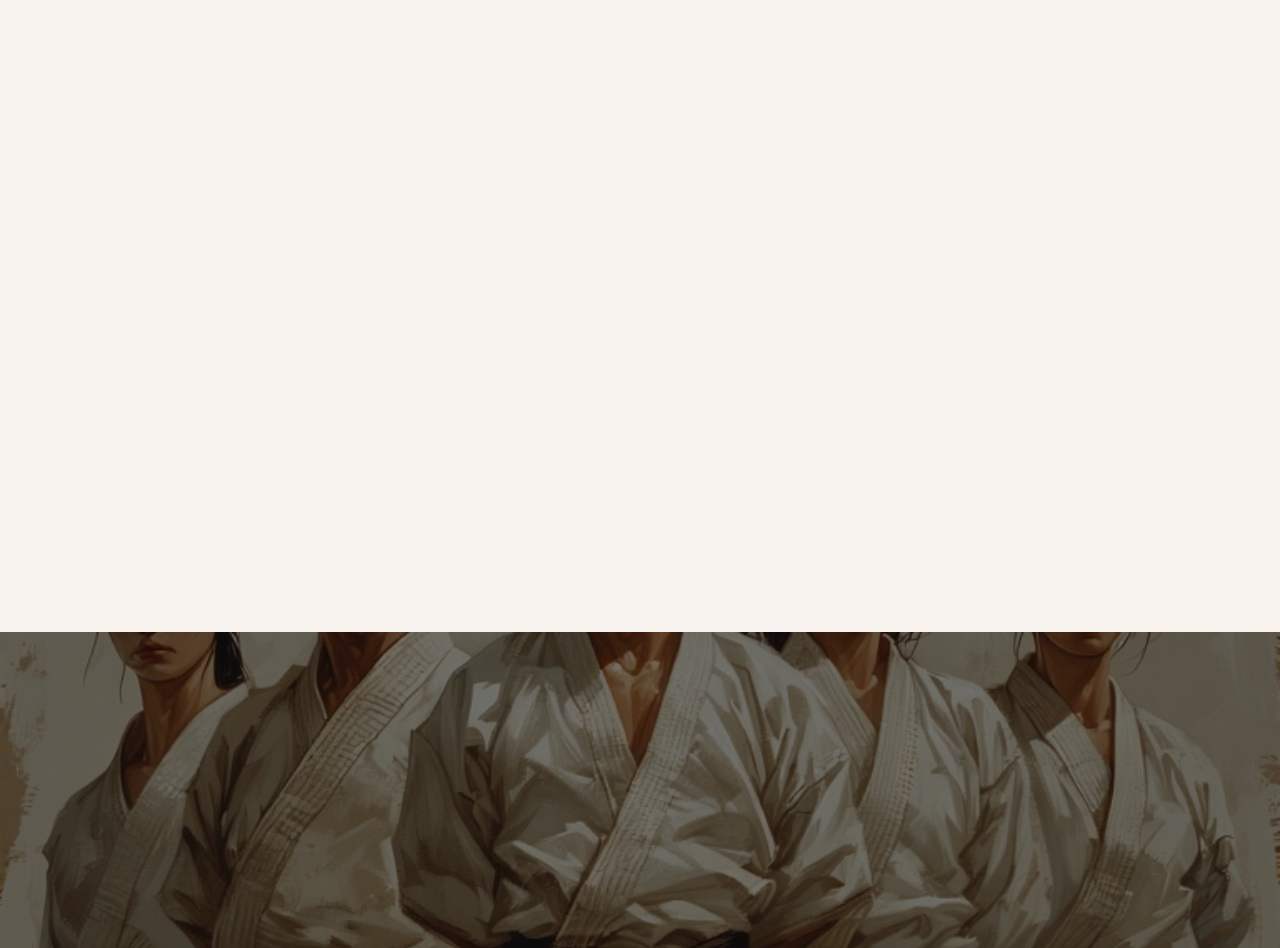
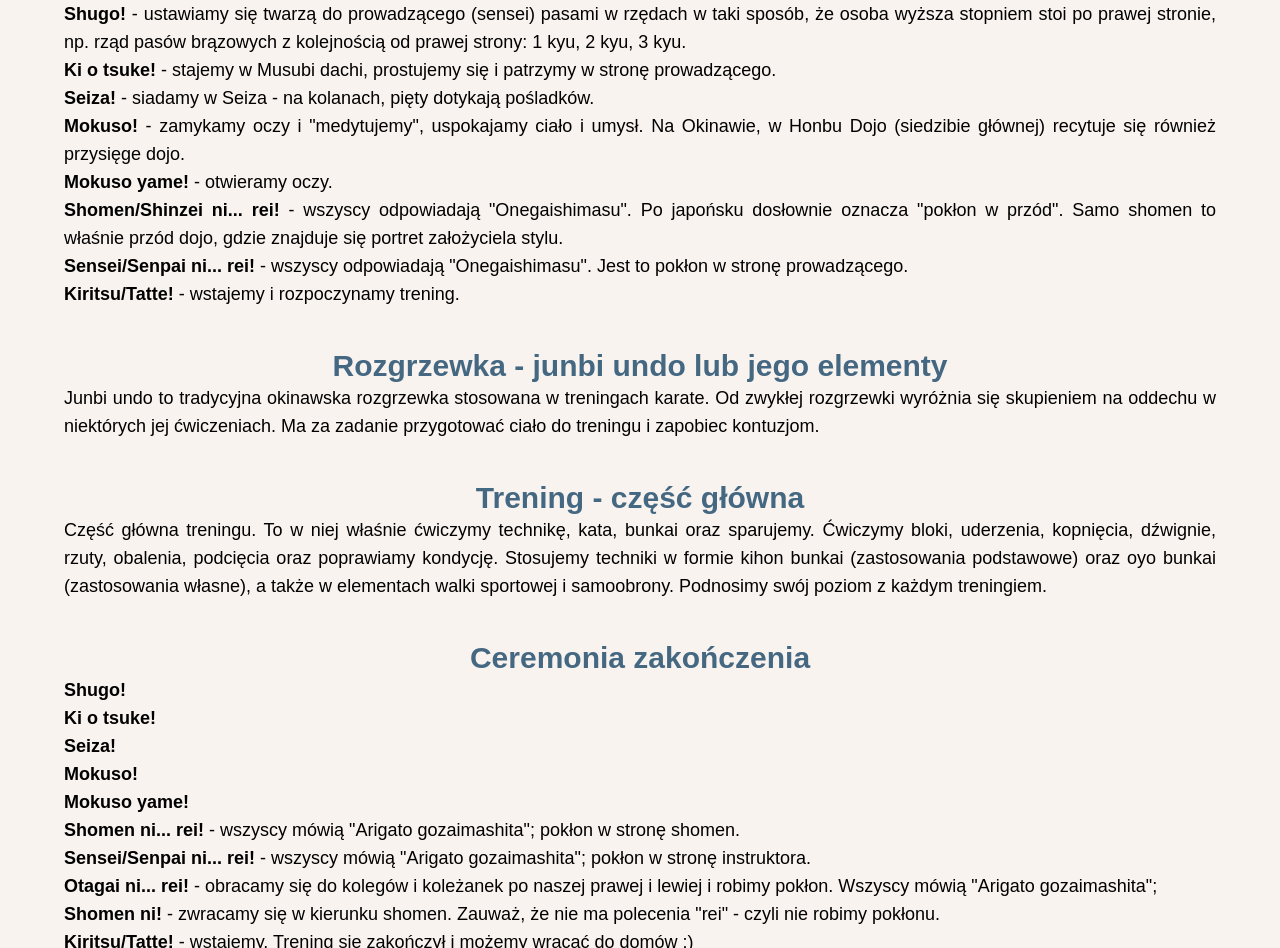
Before and after one commit to piotrjarz/goju-ryu-strona, a Next.js app: page /treningi in a window 1280 px wide. Shown: the part 544-1492 px from the top of the page. Built offline with nearby package versions, Linux system fonts and the light colour scheme.

Commit message:
Feature: Add training page article

```diff
--- a/src/app/treningi/page.tsx
+++ b/src/app/treningi/page.tsx
@@ -1,18 +1,23 @@
 'use client'
 
 import { trainings } from "@/data/variables/var_training"
+import Training_Art from "@/articles/training"
 
 export default function Treningi(){
     return(
-        <div className="text-black text-center p-5">
+        <main>
+            <div className="text-black text-center p-5 text-lg">
                 <h1 className="text-3xl font-semibold header-text-blue">Treningi</h1>
-            <ul>
+                <ul className="mx-auto text-justify max-w-6xl">
                 {trainings.map(training => (
                     <li key={training.day}>
                         <p><b>{training.day}: </b> {training.startHour} - {training.endHour}</p>
                     </li>
                 ))}
                 </ul>
+                <Training_Art/>
             </div>
+        </main>
+
     )
 }
--- a/src/articles/o_nas.tsx
+++ b/src/articles/o_nas.tsx
@@ -4,18 +4,29 @@ import AboutUs_ArtData from "@/data/articles/ArtData_AboutUs";
 
 export default function AboutUs_Art(){
     return(
-        <div className="text-center">
-            <h1 className="text-3xl font-semibold header-text-blue">{AboutUs_ArtData.title}</h1>
-            {AboutUs_ArtData.content.map(line => (
-                <p key={line}>{line}</p>
-            ))}
-            <h1 className="text-3xl font-semibold header-text-blue">Nasi instruktorzy</h1>
-            {AboutUs_ArtData.instructors.map(instructor => (
-                <div key={instructor.name}>
-                    <p><b>{instructor.name} {instructor.surname} - {instructor.grade}</b></p>
-                    <p>{instructor.summary}</p>
-                </div>
-            ))}
-        </div>
+        <main>
+            <section className="">
+                <h2 className="text-3xl text-center font-semibold header-text-blue p-5">{AboutUs_ArtData.title}</h2>
+                <p className="text-justify mx-auto max-w-6xl">{AboutUs_ArtData.content}</p>
+            </section>
+            <section className="text-center p-5">
+                <h2 className="text-3xl font-semibold header-text-blue">Nasi instruktorzy</h2>
+                {AboutUs_ArtData.instructors.map(instructor => (
+                    <article key={instructor.name} className="flex flex-col md:flex-row items-center justify-center gap-6 py-10 max-w-6xl mx-auto">
+                        <img
+                            className="p-3 max-w-full h-auto"
+                            src="https://placehold.co/300x450"
+                            loading="lazy"
+                            alt="Karate dojo"
+                        />
+                        <section>
+                            <h4 className="text-2xl text-left">{instructor.name} {instructor.surname} - {instructor.grade}</h4>
+                            <p className="text-justify">{instructor.summary}</p>
+                        </section>
+                    </article>
+                ))}
+            </section>
+        </main>
+
     )
 }
--- /dev/null
+++ b/src/articles/training.tsx
@@ -0,0 +1,44 @@
+import training_course from "@/data/articles/ArtData_Trainings"
+
+export default function Training_Art(){
+    return(
+        <div className="">
+            <section className="p-5">
+                <h2 className="text-3xl font-semibold header-text-blue">{training_course.start_header}</h2>
+                <ul className="mx-auto text-justify max-w-6xl">
+                    {training_course.start_commands.map(command => (
+                        <li key={command.command}>
+                            <p>
+                                <span className="font-semibold">{command.command}</span> - {command.description}
+                            </p>
+                        </li>
+                    ))}
+                </ul>
+            </section>
+
+            <section className="p-5">
+                <h2 className="text-3xl font-semibold header-text-blue">{training_course.warm_up_header}</h2>
+                <p className="text-justify max-w-6xl mx-auto">{training_course.warm_up_content}</p>
+            </section>
+
+            <section className="p-5">
+                <h2 className="text-3xl font-semibold header-text-blue">{training_course.main_part_header}</h2>
+                <p className="text-justify max-w-6xl mx-auto">{training_course.main_part_content}</p>
+            </section>
+
+            <section className="p-5">
+                <h2 className="text-3xl font-semibold header-text-blue">{training_course.end_header}</h2>
+                <ul className="mx-auto text-justify max-w-6xl">
+                    {training_course.end_commands.map(command => (
+                        <li key={command.command}>
+                            <p>
+                                <span className="font-semibold">{command.command}</span> {command.description? `- ${command.description}` : ""}
+                            </p>
+                        </li>
+                    ))}
+                </ul>
+            </section>
+
+        </div>
+    )
+}
--- a/src/data/articles/ArtData_AboutUs.ts
+++ b/src/data/articles/ArtData_AboutUs.ts
@@ -3,21 +3,30 @@ import { Instructor } from "../types/instructor";
 
 class AboutUs extends Article{
     instructors : Instructor[] = []
+    content: string = "";
 }
 
 const AboutUs_ArtData : AboutUs = {
     title: "Kilka słów o nas...",
-    content: [
-        "Jesteśmy młodym i dynamicznie rozwijającym się klubem na Podlasiu.",
-        "Trenujemy w duchu tradycyjnego okinawskiego karate goju-ryu z ramienia organizacji TOGKF.",
-        "Uczymy nie tylko sztuk walki i samooborony, ale także dyscypliny, szacunku, pokory i pewności siebie."
-    ],
+    content: "Jesteśmy młodym i rozwijającym się klubem tradycyjnego Karate Goju-ryu na Podlasiu. Wierzymy w kompletność karate jako sztuki walki i dążymy do jej popularyzacji. Nasi instruktorzy wywodzą się z różnych sztuk walki, co sprzyja nam w realizowaniu tego celu. Wiemy czego oczekuje się od treningów sztuk walki i zamierzamy Wam to przekazać. Poza tym na treningu oferujemy dobrą zabawę, solidną dawkę wiedzy oraz, przede wszystkim, rozwój ciała i ducha.Serdecznie zapraszamy na treningi!",
     instructors: [
         {
             name: "Piotr",
             surname: "Jarzęmbski",
             grade: "1 dan",
             summary: "Ze sportem związany jest od 9 roku życia zaczynając od zapasów w stylu klasycznym. Wicemistrz regionu młodzików w stylu klasycznym młodzików, wielokrotny medalista mistrzostw regionu w zapasach w stylu klasycznym i wolnym. Mistrz regionu w Koluchstylu, trzykrotny wicemistrz regionu w Koluchstylu. Karate ćwiczy od blisko 7 lat zaczynając od shotokan, poprzez kyokushin kończąc na goju-ryu, gdzie zdobył stopień shodan."
+        },
+        {
+            name: "Anna",
+            surname: "Jarzęmbska",
+            grade: "2 kyu",
+            summary: "Ze sportem związana od ponad 40 lat"
+        },
+        {
+            name: "Wiesław",
+            surname: "Jarzęmbski",
+            grade: "3 kyu",
+            summary: ""
         }
     ]
 }
--- /dev/null
+++ b/src/data/articles/ArtData_Trainings.tsx
@@ -0,0 +1,84 @@
+const training_course : ITrainingCourse = {
+    start_header: "Ceremonia otwarcia treningu: ",
+    start_commands: [
+        {
+            command: "Shugo!",
+            description: "ustawiamy się twarzą do prowadzącego (sensei) pasami w rzędach w taki sposób, że osoba wyższa stopniem stoi po prawej stronie, np. rząd pasów brązowych z kolejnością od prawej strony: 1 kyu, 2 kyu, 3 kyu."
+        },
+        {
+            command: "Ki o tsuke!",
+            description: "stajemy w Musubi dachi, prostujemy się i patrzymy w stronę prowadzącego."
+        },
+        {
+            command: "Seiza!",
+            description: "siadamy w Seiza - na kolanach, pięty dotykają pośladków."
+        },
+        {
+            command: "Mokuso!",
+            description: "zamykamy oczy i \"medytujemy\", uspokajamy ciało i umysł. Na Okinawie, w Honbu Dojo (siedzibie głównej) recytuje się również przysięge dojo."
+        },
+        {
+            command: "Mokuso yame!",
+            description: "otwieramy oczy."
+        },
+        {
+            command: "Shomen/Shinzei ni... rei!",
+            description: "wszyscy odpowiadają \"Onegaishimasu\". Po japońsku dosłownie oznacza \"pokłon w przód\". Samo shomen to właśnie przód dojo, gdzie znajduje się portret założyciela stylu."
+        },
+        {
+            command: "Sensei/Senpai ni... rei!",
+            description: "wszyscy odpowiadają \"Onegaishimasu\". Jest to pokłon w stronę prowadzącego."
+        },
+        {
+            command: "Kiritsu/Tatte!",
+            description: "wstajemy i rozpoczynamy trening."
+        }
+    ],
+
+    warm_up_header: "Rozgrzewka - junbi undo lub jego elementy",
+    warm_up_content: "Junbi undo to tradycyjna okinawska rozgrzewka stosowana w treningach karate. Od zwykłej rozgrzewki wyróżnia się skupieniem na oddechu w niektórych jej ćwiczeniach. Ma za zadanie przygotować ciało do treningu i zapobiec kontuzjom.",
+
+    main_part_header: "Trening - część główna",
+    main_part_content: "Część główna treningu. To w niej właśnie ćwiczymy technikę, kata, bunkai oraz sparujemy. Ćwiczymy bloki, uderzenia, kopnięcia, dźwignie, rzuty, obalenia, podcięcia oraz poprawiamy kondycję. Stosujemy techniki w formie kihon bunkai (zastosowania podstawowe) oraz oyo bunkai (zastosowania własne), a także w elementach walki sportowej i samoobrony. Podnosimy swój poziom z każdym treningiem.",
+
+    end_header: "Ceremonia zakończenia",
+    end_commands: [
+        {
+            command: "Shugo!",
+        },
+        {
+            command: "Ki o tsuke!"
+        },
+        {
+            command: "Seiza!"
+        },
+        {
+            command: "Mokuso!"
+        },
+        {
+            command: "Mokuso yame!"
+        },
+        {
+            command: "Shomen ni... rei!",
+            description: "wszyscy mówią \"Arigato gozaimashita\"; pokłon w stronę shomen."
+        },
+        {
+            command: "Sensei/Senpai ni... rei!",
+            description: "wszyscy mówią \"Arigato gozaimashita\"; pokłon w stronę instruktora."
+        },
+        {
+            command: "Otagai ni... rei!",
+            description: "obracamy się do kolegów i koleżanek po naszej prawej i lewiej i robimy pokłon. Wszyscy mówią \"Arigato gozaimashita\";"
+        },
+        {
+            command: "Shomen ni!",
+            description: "zwracamy się w kierunku shomen. Zauważ, że nie ma polecenia \"rei\" - czyli nie robimy pokłonu."
+        },
+        {
+            command: "Kiritsu/Tatte!",
+            description: "wstajemy. Trening się zakończył i możemy wracać do domów :)"
+        }
+    ]
+}
+
+export default training_course;
--- a/src/data/articles/Article.ts
+++ b/src/data/articles/Article.ts
@@ -1,4 +1,4 @@
 export default abstract class Article{
     public title : string = ""
-    public content : string[] = []
+    public content : string[] | string = []
 }
--- /dev/null
+++ b/src/data/interfaces/i_trainingCourse.ts
@@ -0,0 +1,18 @@
+
+interface ITrainingCourse{
+    // Ceremonia otwarcia
+    start_header: string,
+    start_commands : CeremonyCommand[],
+
+    // Rozgrzewka
+    warm_up_header : string,
+    warm_up_content : string,
+
+    // Część główna
+    main_part_header : string,
+    main_part_content : string,
+
+    // Ceremonia zakończenia
+    end_header : string
+    end_commands : CeremonyCommand[]
+}
--- /dev/null
+++ b/src/data/types/ceremony_command.ts
@@ -0,0 +1,4 @@
+type CeremonyCommand = {
+    command : string,
+    description? : string
+}
--- /dev/null
+++ b/src/data/variables/var_mainPartArt.ts
@@ -0,0 +1,5 @@
+type MainPartArticle = {
+    summary : string,
+    techniques? : string[],
+    crossfit? : string,
+}
```
Lines whose indentation alone changed are shown as unchanged.
